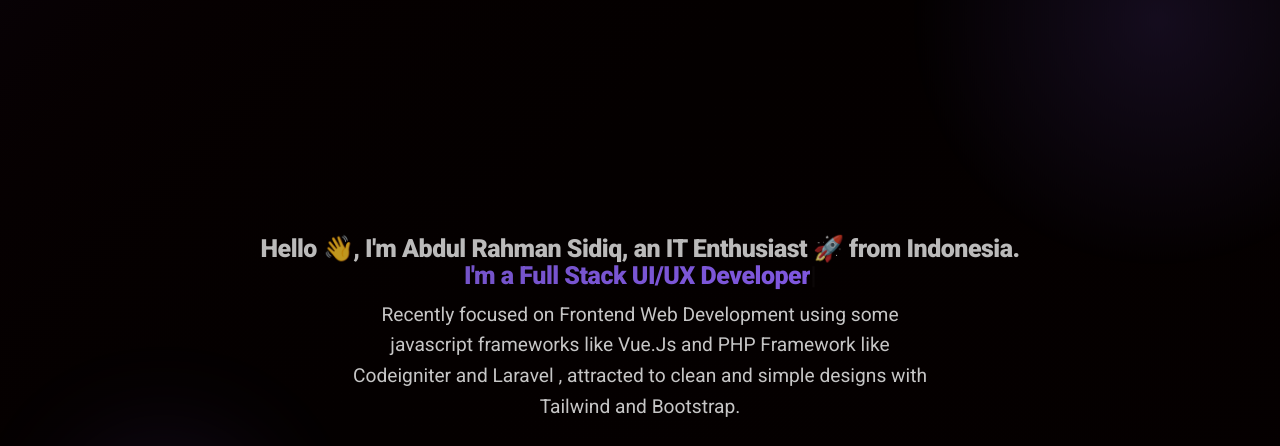
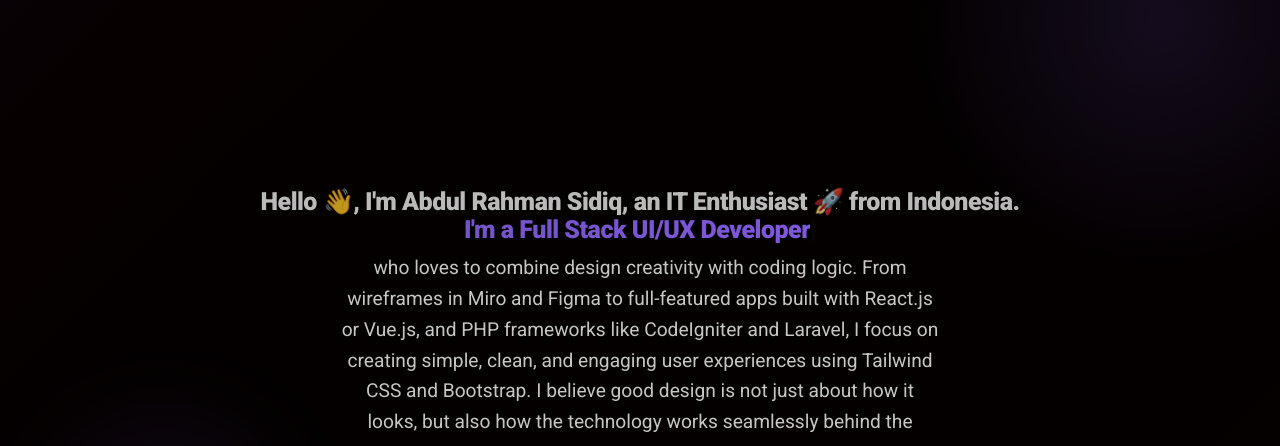
Before and after one commit to abdulrahmansidiq/abdulrahmansidiq.github.io, a plain HTML site: page index.html in a window 1280 px wide. Shown: the part 69-515 px from the top of the page. Drawn offline with Linux system fonts and the light colour scheme.

Commit message:
Update index.html

```diff
--- a/index.html
+++ b/index.html
@@ -50,7 +50,7 @@
             </h1>
 
             <p class="hero-description" data-aos="fade-up" data-aos-delay="300">
-              Recently focused on Frontend Web Development using some javascript frameworks like Vue.Js and PHP Framework like Codeigniter and Laravel , attracted to clean and simple designs with Tailwind and Bootstrap.
+             who loves to combine design creativity with coding logic. From wireframes in Miro and Figma to full-featured apps built with React.js or Vue.js, and PHP frameworks like CodeIgniter and Laravel, I focus on creating simple, clean, and engaging user experiences using Tailwind CSS and Bootstrap. I believe good design is not just about how it looks, but also how the technology works seamlessly behind the scenes.
             </p>
 
             <div class="hero-actions" data-aos="fade-up" data-aos-delay="400">
```
